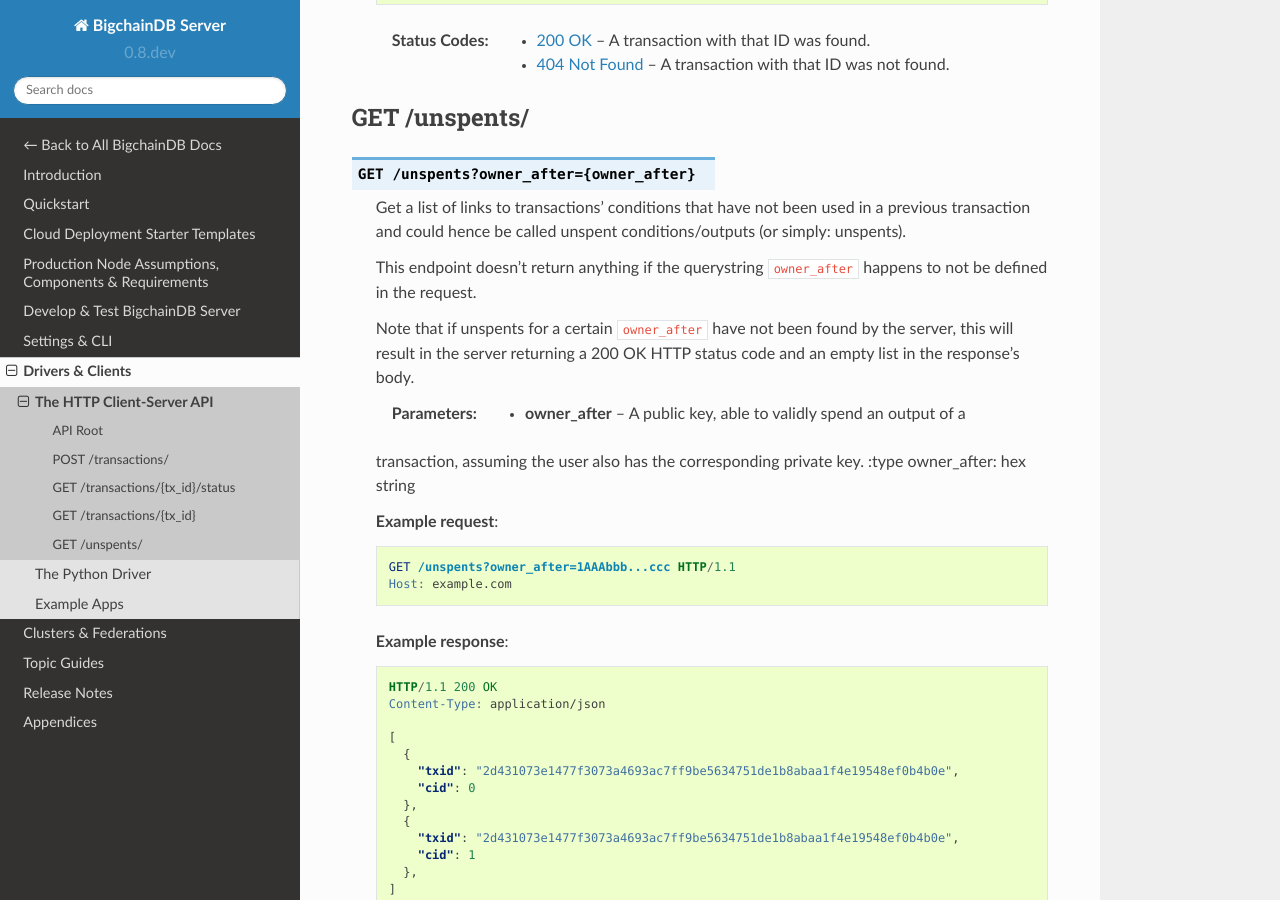
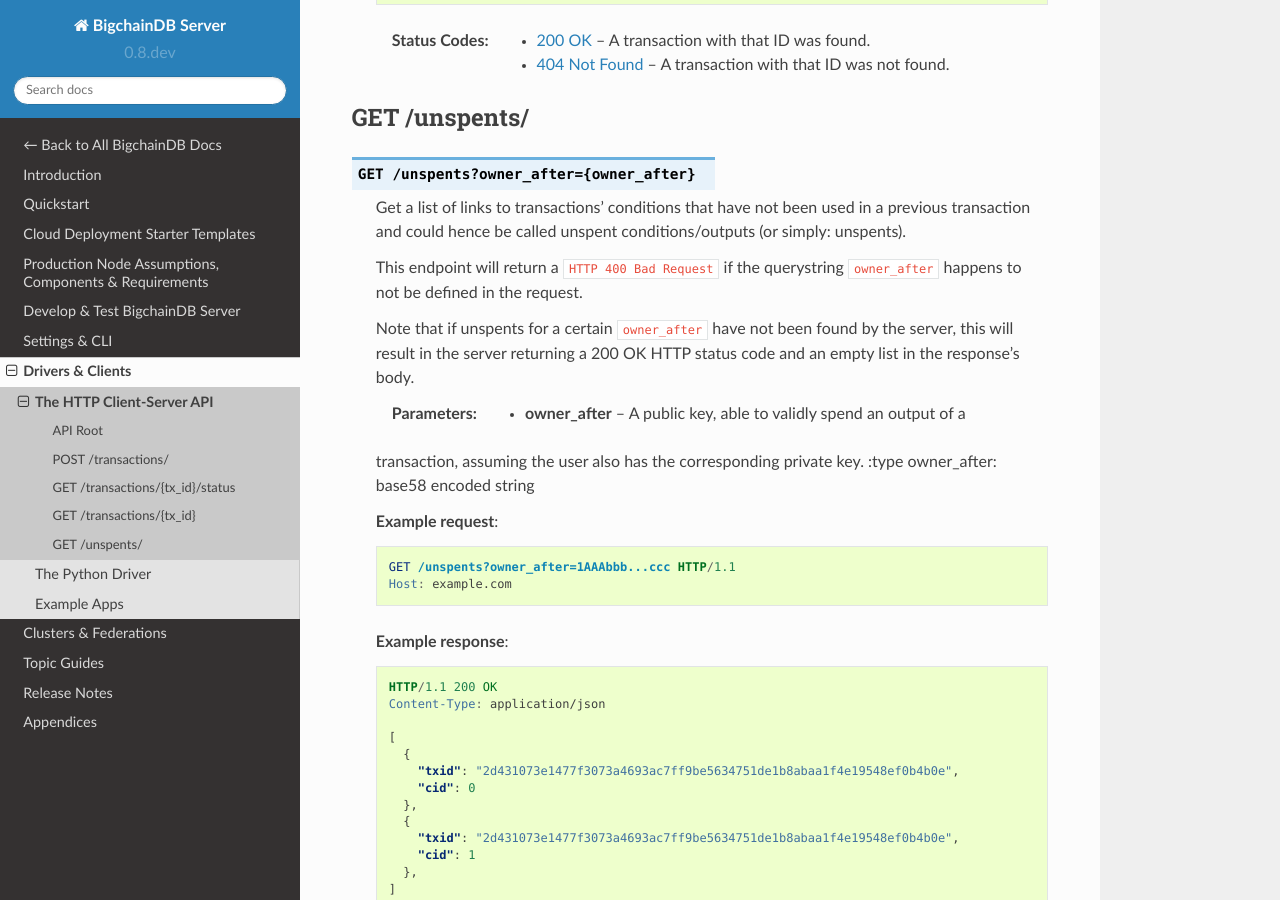
Before and after one commit to bigchaindb/bigchaindb, a Sphinx documentation site: the page built from docs/server/source/drivers-clients/http-client-server-api.rst, in a window 1280 px wide and 900 px high, scrolled down 4901 px. Built offline with Sphinx 7.4.7 and the Read the Docs theme 2.0.0, drawn with Linux system fonts in a browser that asks for light colours; some of the changed text lies outside the part shown.

Commit message:
PR Feedback

```diff
--- a/docs/server/source/drivers-clients/http-client-server-api.rst
+++ b/docs/server/source/drivers-clients/http-client-server-api.rst
@@ -11,7 +11,7 @@
 the address stored in the BigchainDB node configuration settings. The default
 is:
 
-`http://localhost:9984/api/v1/ <http://localhost:9984/api/v1/>`
+`http://localhost:9984/api/v1/ <http://localhost:9984/api/v1/>`_
 
 but that address can be changed by changing the "API endpoint" configuration
 setting (e.g. in a local config file). There's more information about setting
@@ -294,8 +294,8 @@
    a previous transaction and could hence be called unspent conditions/outputs
    (or simply: unspents).
 
-   This endpoint doesn't return anything if the querystring ``owner_after``
-   happens to not be defined in the request.
+   This endpoint will return a ``HTTP 400 Bad Request`` if the querystring
+   ``owner_after`` happens to not be defined in the request.
 
    Note that if unspents for a certain ``owner_after`` have not been found by
    the server, this will result in the server returning a 200 OK HTTP status
@@ -303,7 +303,7 @@
 
    :param owner_after: A public key, able to validly spend an output of a
    transaction, assuming the user also has the corresponding private key.
-   :type owner_after: hex string
+   :type owner_after: base58 encoded string
 
    **Example request**:
 
```
